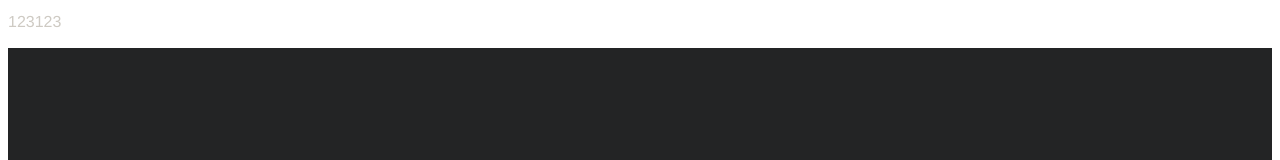
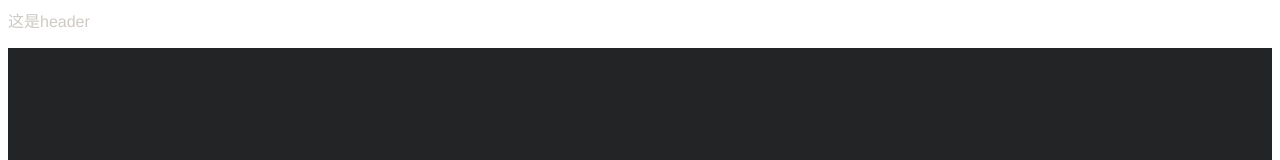
Before and after one commit to Leveltoo/fishPi_3.0.0, a Vue app: page /login in a window 1280 px wide. Shown: the top 160 px of the page. Built offline with nearby package versions, Linux system fonts and the light colour scheme; a web font is replaced by a local one; what vue-dompurify-html would draw is missing.

Commit message:
feat: 调整header组件的引用

```diff
--- a/src/renderer/src/view/index.vue
+++ b/src/renderer/src/view/index.vue
@@ -1,7 +1,9 @@
-<script lang="ts" setup></script>
+<script lang="ts" setup>
+import Header from '../components/Header.vue'
+</script>
 
 <template>
-  <div class="header">123123</div>
+  <Header class="header" />
   <div class="main">
     <router-view />
   </div>
@@ -12,6 +14,7 @@
   height: 40px;
   width: 100vw;
 }
+
 .main {
   background-color: var(--global-background-color);
   display: flex;
```
